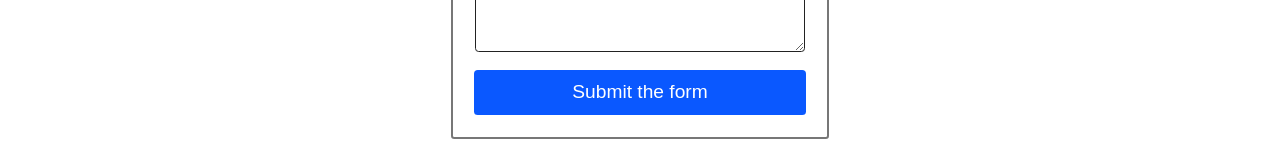
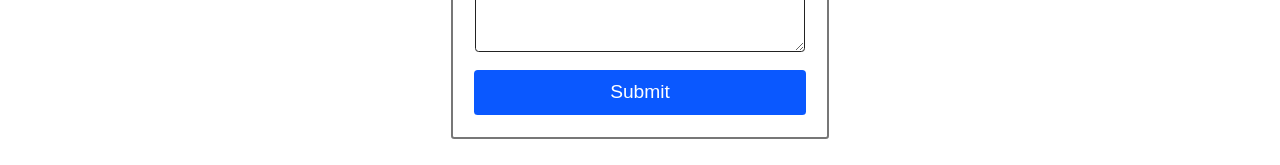
Before and after one commit to AnkitaKate23/GIT414, a plain HTML site: page index.html in a window 1280 px wide. Shown: the part 1186-1351 px from the top of the page. Drawn offline with Linux system fonts and the light colour scheme.

Commit message:
Update index.html
Updated html file

```diff
--- a/index.html
+++ b/index.html
@@ -117,7 +117,7 @@
         </select>
         <label for="comments">Comments</label>
         <textarea id="comments" name="comments" rows="4" placeholder="Enter your comments"></textarea>
-        <input type="submit" value="Submit the form">
+        <input type="submit" value="Submit">
       </form>
 
     </article>
```
